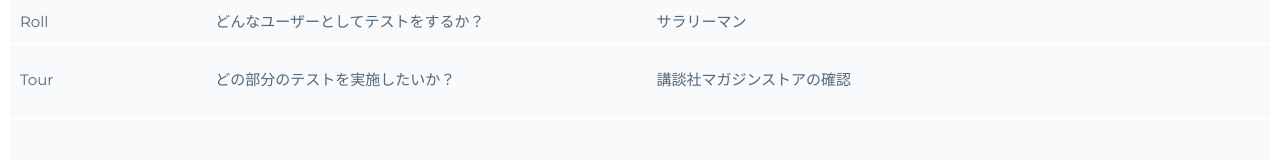
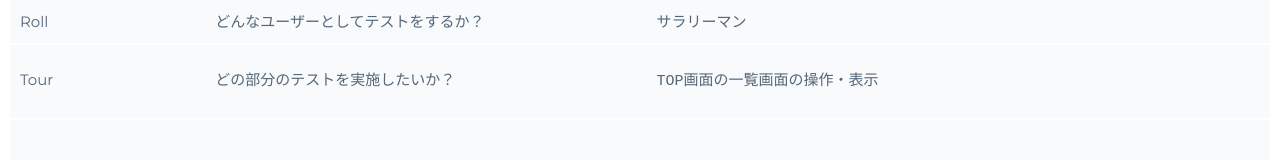
Before and after one commit to aMakotoWakabayashi/exploratory-test-tool, a React (Create React App) app: page / in a window 1280 px wide. Shown: the part 190-350 px from the top of the page. Built offline with nearby package versions, Linux system fonts and the light colour scheme.

Commit message:
Add Naruto Setting for 177101.

```diff
--- a/src/settings.js
+++ b/src/settings.js
@@ -19,7 +19,7 @@ const tours = {
     'ビューアー':0,
     'レンタルした際の動作確認':0,
     'チュートリアルをみながらアプリがそのとおりに動作しているかどうか':0,
-    '講談社マガジンストアの確認':10
+    'TOP画面の一覧画面の操作・表示':10
 }
 
 // バックグラウンドの設定
```
